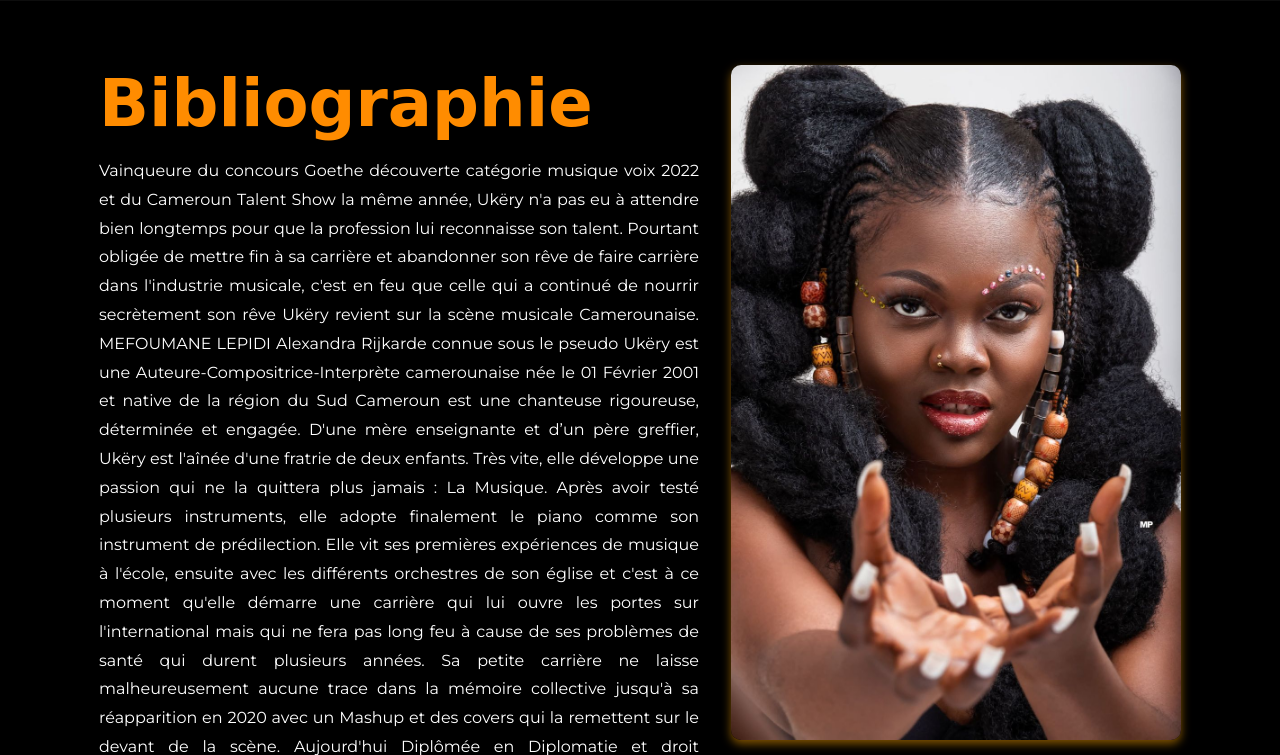
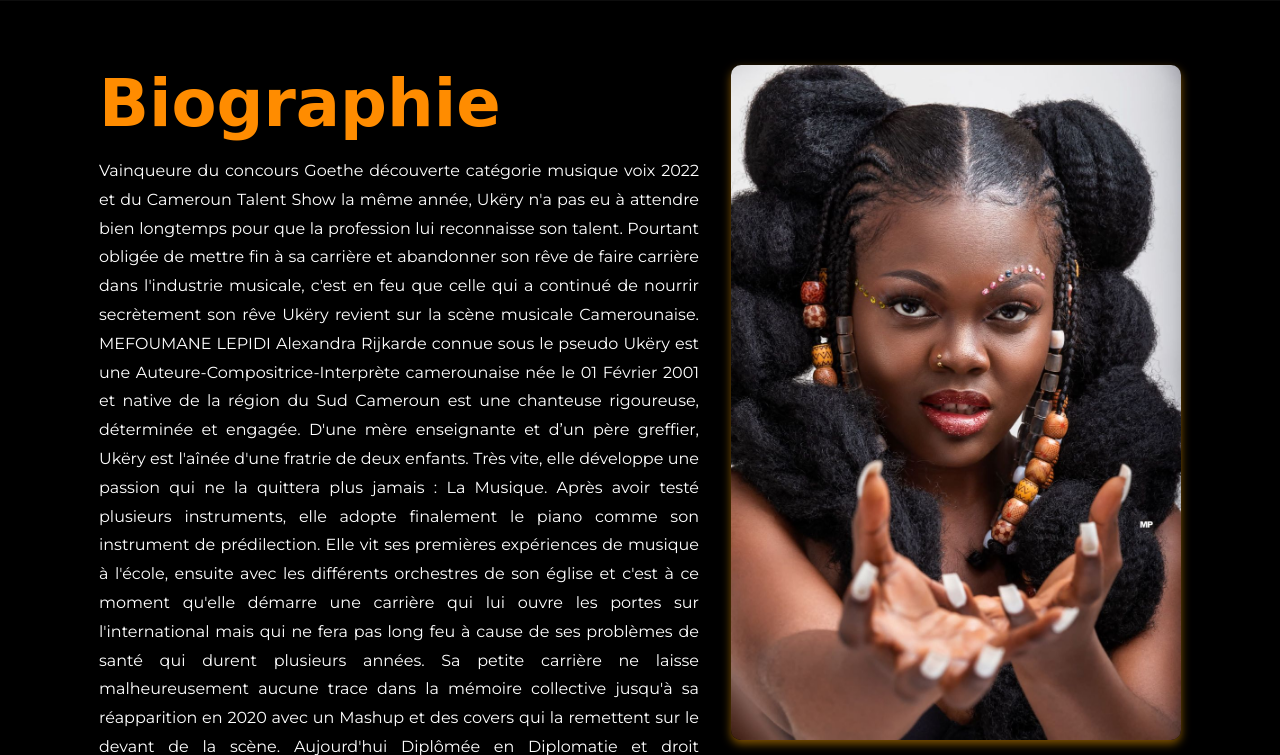
Before and after one commit to magloire01/UKERY, a PHP site: page / in a window 1280 px wide. Shown: the part 1632-2387 px from the top of the page. Run offline with PHP 8.4, Linux system fonts and the light colour scheme; data comes from the database, SQL or seed files in the repository.

Commit message:
Changement de Biographie

```diff
--- a/index.php
+++ b/index.php
@@ -53,7 +53,7 @@
         <div class="navRight">
             <ul>
                 <li><a href="#home">Accueil</a></li>
-                <li><a href="#bibliography">Bibliographie</a></li>
+                <li><a href="#bibliography">Biographie</a></li>
                 <li><a href="music" id="goToNextPage">Musics</a></li>
                 <li><a href="videos">Videos</a></li>
                 <li><a href="#phototheque-container">Photothèque</a></li>
@@ -128,7 +128,7 @@
 
     <section id="bibliography">
         <div class="text-content">
-            <h2>Bibliographie</h2>
+            <h2>Biographie</h2>
             <p>Vainqueure du concours Goethe découverte catégorie musique voix 2022
                 et du Cameroun Talent Show la même année, Ukëry n'a pas eu à attendre bien
                 longtemps pour que la profession lui reconnaisse son talent. Pourtant obligée
```
